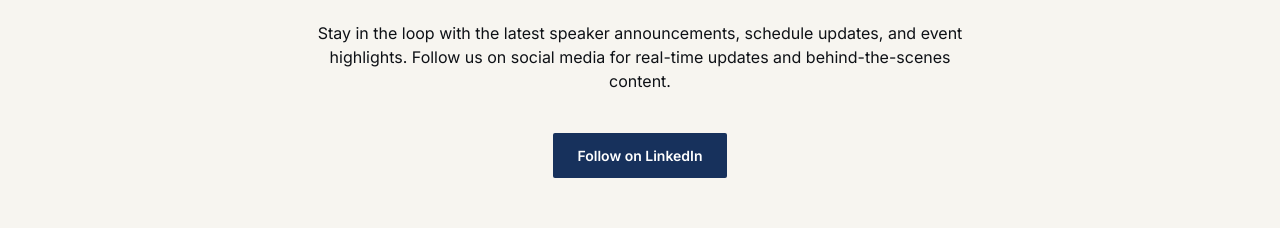
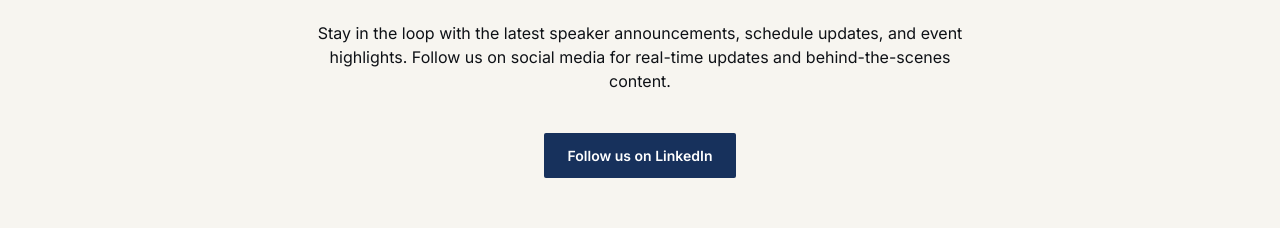
Before and after one commit to trs-tiet/TRS-DSAI-TIET, a Next.js app: page / in a window 1280 px wide. Shown: the part 3740-3968 px from the top of the page. Built offline with nearby package versions, Linux system fonts and the light colour scheme.

Commit message:
Update page.tsx

```diff
--- a/app/page.tsx
+++ b/app/page.tsx
@@ -223,7 +223,7 @@ export default function HomePage() {
                     rel="noopener noreferrer"
                     className="bg-navy text-white px-6 py-3 font-semibold text-[14px] rounded-sm hover:bg-navy-deep transition-colors"
                   >
-                    Follow on {social.label}
+                    Follow us on {social.label}
                   </a>
                 )
               ))}
```
